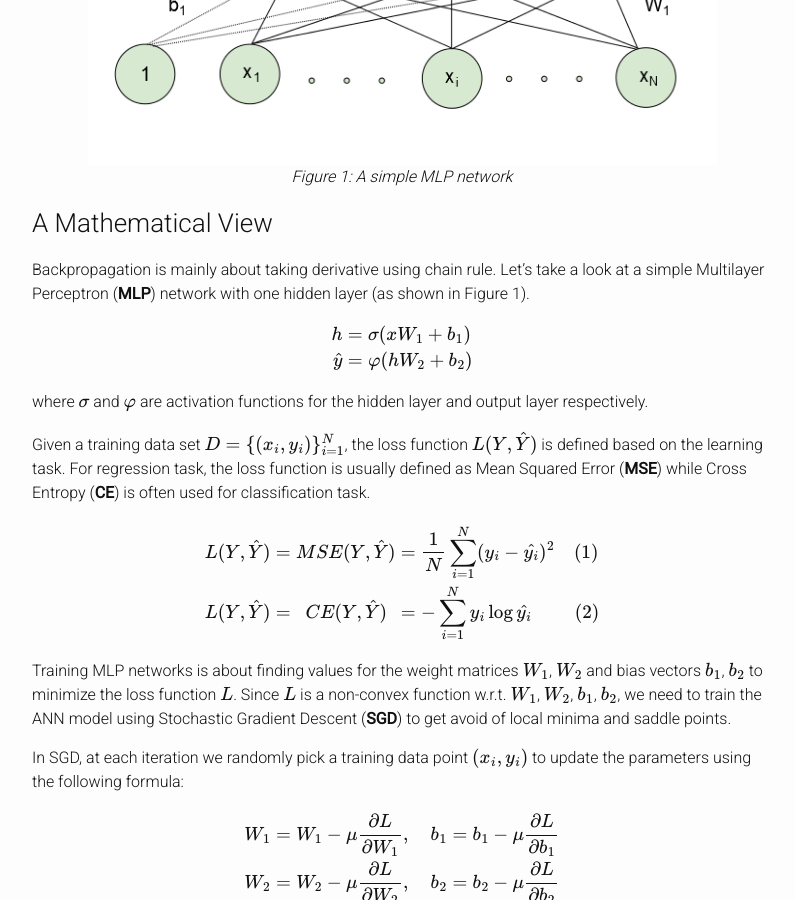
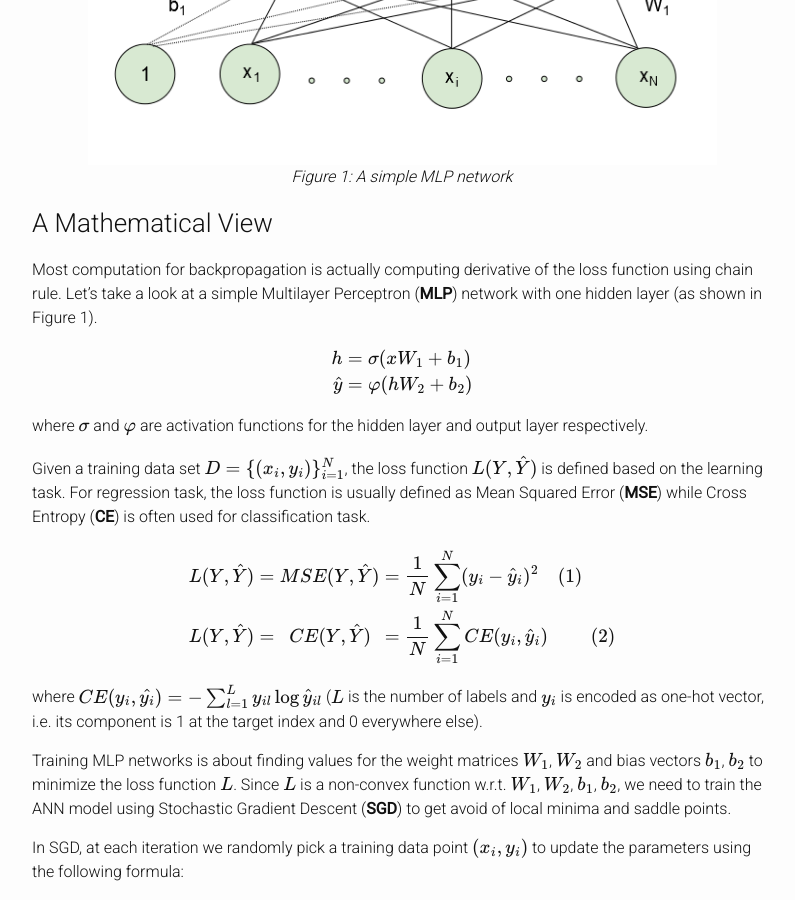
Before and after one commit to vinhkhuc/vinhkhuc.github.io, a Jekyll site: the page built from _posts/2015-03-29-backpropagation.md, in a window 1280 px wide and 900 px high, scrolled down 698 px. Shown: the whole window, without its empty margins (238-1033 px from the left). Built offline with Jekyll 4.4.1, drawn with Linux system fonts in a browser that asks for light colours; formulas are drawn with MathJax 3; comment, search, counter and statistics services are not loaded.

Commit message:
Fixed error in the log-loss function for MLP.

```diff
--- a/_posts/2015-03-29-backpropagation.md
+++ b/_posts/2015-03-29-backpropagation.md
@@ -19,8 +19,8 @@ from the output layer to the input layer through the hidden layers. Weights in t
 </div>
 
 ### A Mathematical View
-Backpropagation is mainly about taking derivative using chain rule. Let's take a look at
-a simple Multilayer Perceptron (**MLP**) network with one hidden layer (as shown in Figure 1).
+Most computation for backpropagation is actually computing derivative of the loss function using chain rule.
+Let's take a look at a simple Multilayer Perceptron (**MLP**) network with one hidden layer (as shown in Figure 1).
 
 $$
 \begin{align}
@@ -37,10 +37,13 @@ is often used for classification task.
 
 $$
 \begin{alignat} {2}
-L(Y, \hat{Y}) &= MSE(Y, \hat{Y}) &&= \frac{1}{N}\sum_{i=1}^N(y_i - \hat{y_i})^2 \quad (1)\\
-L(Y, \hat{Y}) &= \ \ CE(Y, \hat{Y})  &&= -\sum_{i=1}^Ny_i \log\hat{y_i} \qquad \ (2)
+L(Y, \hat{Y}) &= MSE(Y, \hat{Y}) &&= \frac{1}{N}\sum_{i=1}^N(y_i - \hat{y}_i)^2 \quad (1)\\
+L(Y, \hat{Y}) &= \ \ CE(Y, \hat{Y})  &&= \frac{1}{N}\sum_{i=1}^N CE(y_i, \hat{y}_i) \qquad \ (2)
 \end{alignat}
 $$
+
+where $$CE(y_i, \hat{y_i}) = -\sum_{l=1}^L y_{il} \log\hat{y}_{il} $$ ($$L$$ is the number of labels and $$y_i$$ is encoded
+as one-hot vector, i.e. its component is 1 at the target index and 0 everywhere else).
 
 Training MLP networks is about finding values for the weight matrices $$W_1$$, $$W_2$$ and bias vectors $$b_1$$, $$b_2$$ to minimize
 the loss function $$L$$. Since $$L$$ is a non-convex function w.r.t. $$W_1$$, $$W_2$$, $$b_1$$, $$b_2$$, we need to train the ANN model
```
